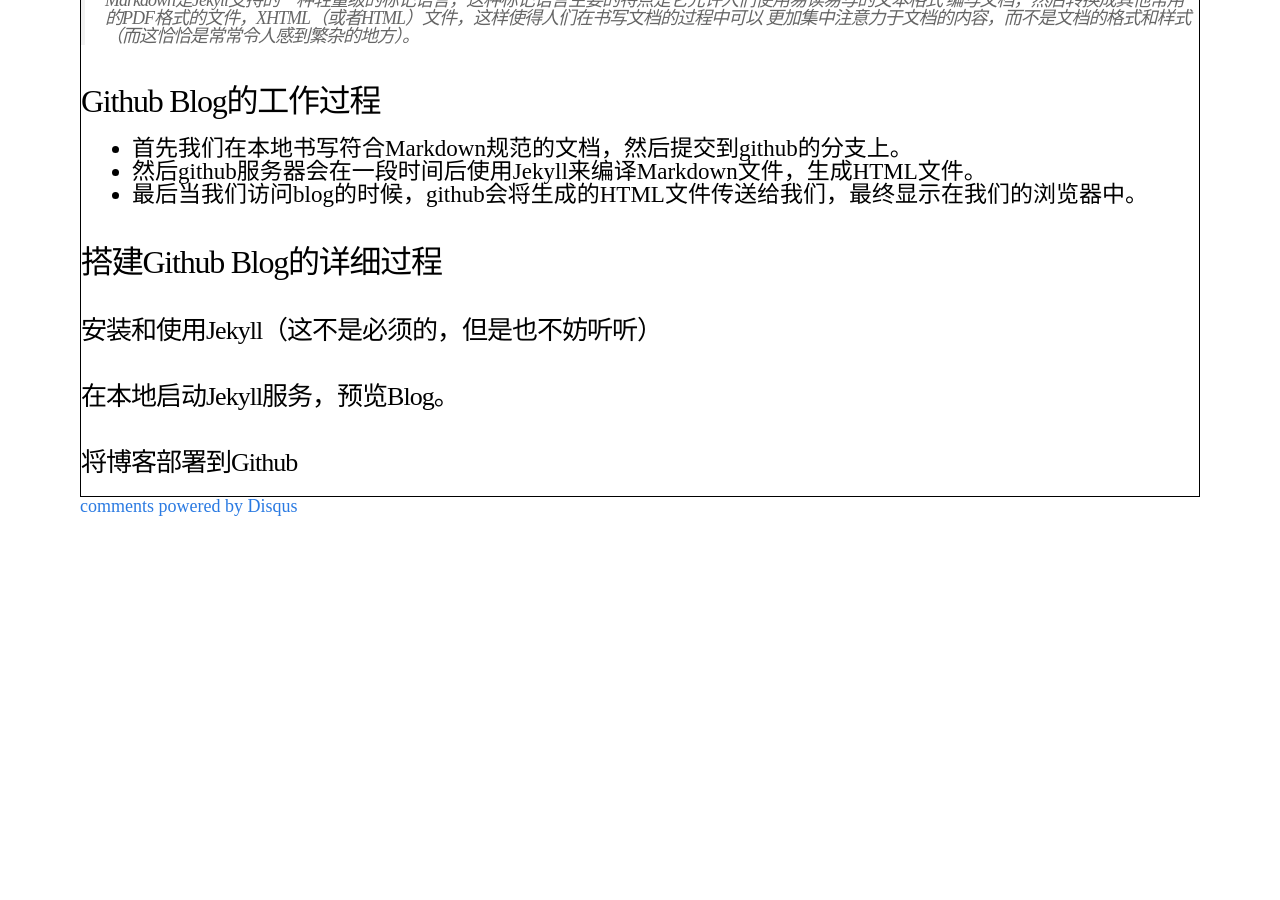
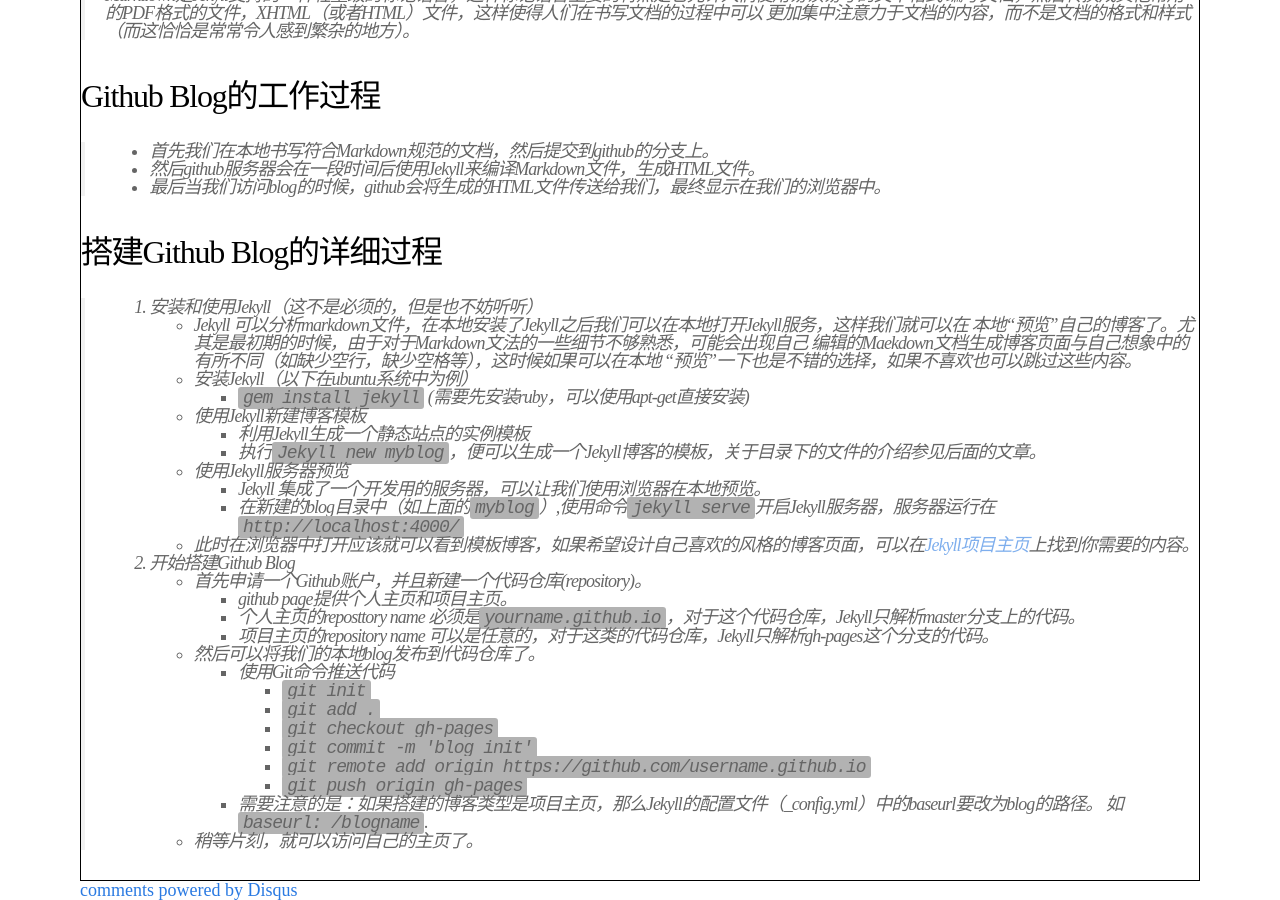
Before and after one commit to codeybs/blog, a Jekyll site: the page built from _posts/2014-09-14-Some-Thing-About-Github-Blog.md, in a window 1280 px wide and 900 px high, scrolled down 812 px. Built offline with Jekyll 4.4.1, drawn with Linux system fonts in a browser that asks for light colours; comment, search, counter and statistics services are not loaded; before the commit the page ends 1328 px from its top, so only the background shows below that.

Commit message:
2014-09-14-Some-Thing-About-Github-Blog.md20140916_10:50:50

```diff
--- a/_posts/2014-09-14-Some-Thing-About-Github-Blog.md
+++ b/_posts/2014-09-14-Some-Thing-About-Github-Blog.md
@@ -16,9 +16,9 @@
 
 ##搭建Github Blog的准备
 
-+ 简单的Git使用
-+ 简单了解jekyll
-+ 简单了解Markdown
+> + 简单的Git使用
+> + 简单了解jekyll
+> + 简单了解Markdown
 
 
 ##关于Github Page
@@ -43,16 +43,41 @@
 
 ## Github Blog的工作过程
 
-+ 首先我们在本地书写符合Markdown规范的文档，然后提交到github的分支上。
-+ 然后github服务器会在一段时间后使用Jekyll来编译Markdown文件，生成HTML文件。
-+ 最后当我们访问blog的时候，github会将生成的HTML文件传送给我们，最终显示在我们的浏览器中。
+> + 首先我们在本地书写符合Markdown规范的文档，然后提交到github的分支上。
+> + 然后github服务器会在一段时间后使用Jekyll来编译Markdown文件，生成HTML文件。
+> + 最后当我们访问blog的时候，github会将生成的HTML文件传送给我们，最终显示在我们的浏览器中。
 
 
 
 ##搭建Github Blog的详细过程
 
-### 安装和使用Jekyll（这不是必须的，但是也不妨听听）
-
-### 在本地启动Jekyll服务，预览Blog。
-
-### 将博客部署到Github
+> 1. 安装和使用Jekyll（这不是必须的，但是也不妨听听）
+    + Jekyll 可以分析markdown文件，在本地安装了Jekyll之后我们可以在本地打开Jekyll服务，这样我们就可以在
+      本地“预览”自己的博客了。尤其是最初期的时候，由于对于Markdown文法的一些细节不够熟悉，可能会出现自己
+      编辑的Maekdown文档生成博客页面与自己想象中的有所不同（如缺少空行，缺少空格等），这时候如果可以在本地
+      “预览”一下也是不错的选择，如果不喜欢也可以跳过这些内容。
+    + 安装Jekyll（以下在ubuntu系统中为例）
+      + `gem install jekyll` (需要先安装ruby，可以使用apt-get直接安装)
+    + 使用Jekyll新建博客模板
+       + 利用Jekyll生成一个静态站点的实例模板
+       + 执行`Jekyll new myblog`，便可以生成一个Jekyll博客的模板，关于目录下的文件的介绍参见后面的文章。
+    + 使用Jekyll服务器预览
+      + Jekyll 集成了一个开发用的服务器，可以让我们使用浏览器在本地预览。
+      + 在新建的blog目录中（如上面的`myblog`）,使用命令`jekyll serve`开启Jekyll服务器，服务器运行在`http://localhost:4000/`
+    + 此时在浏览器中打开应该就可以看到模板博客，如果希望设计自己喜欢的风格的博客页面，可以在[Jekyll项目主页](http://jekyllcn.com/)上找到你需要的内容。
+> 2. 开始搭建Github Blog
+   + 首先申请一个Github账户，并且新建一个代码仓库(repository)。
+     + github page提供个人主页和项目主页。
+     + 个人主页的reposttory name 必须是`yourname.github.io`，对于这个代码仓库，Jekyll只解析master分支上的代码。
+     + 项目主页的repository name 可以是任意的，对于这类的代码仓库，Jekyll只解析gh-pages这个分支的代码。
+   + 然后可以将我们的本地blog发布到代码仓库了。
+     + 使用Git命令推送代码
+       * `git init`
+       * `git add .`
+       * `git checkout gh-pages`
+       * `git commit -m 'blog init'`
+       * `git remote add origin https://github.com/username.github.io`
+       * `git push origin gh-pages`
+     + 需要注意的是：如果搭建的博客类型是项目主页，那么Jekyll的配置文件（_config.yml）中的baseurl要改为blog的路径。
+       如`baseurl: /blogname`.
+    + 稍等片刻，就可以访问自己的主页了。
```
